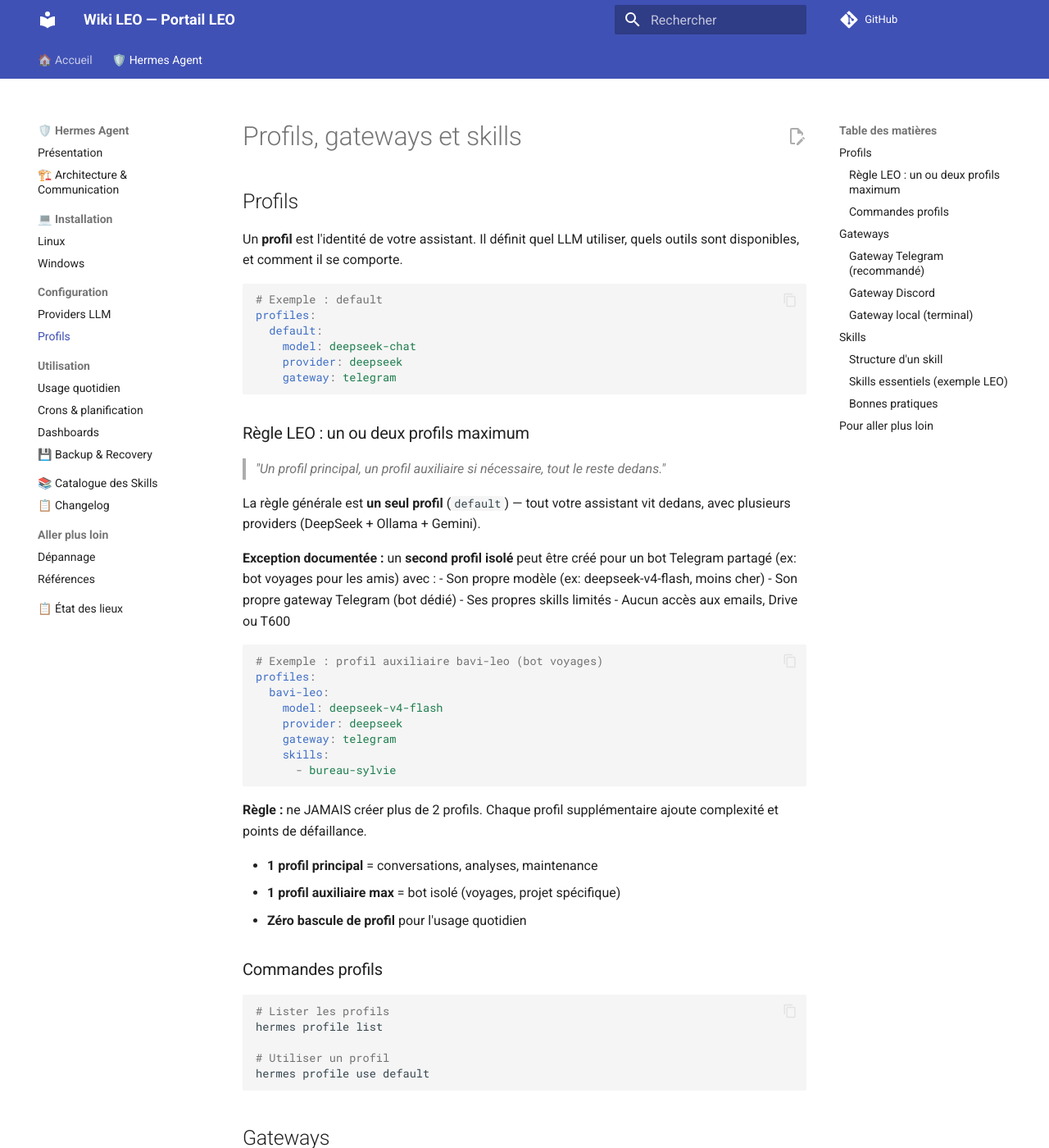
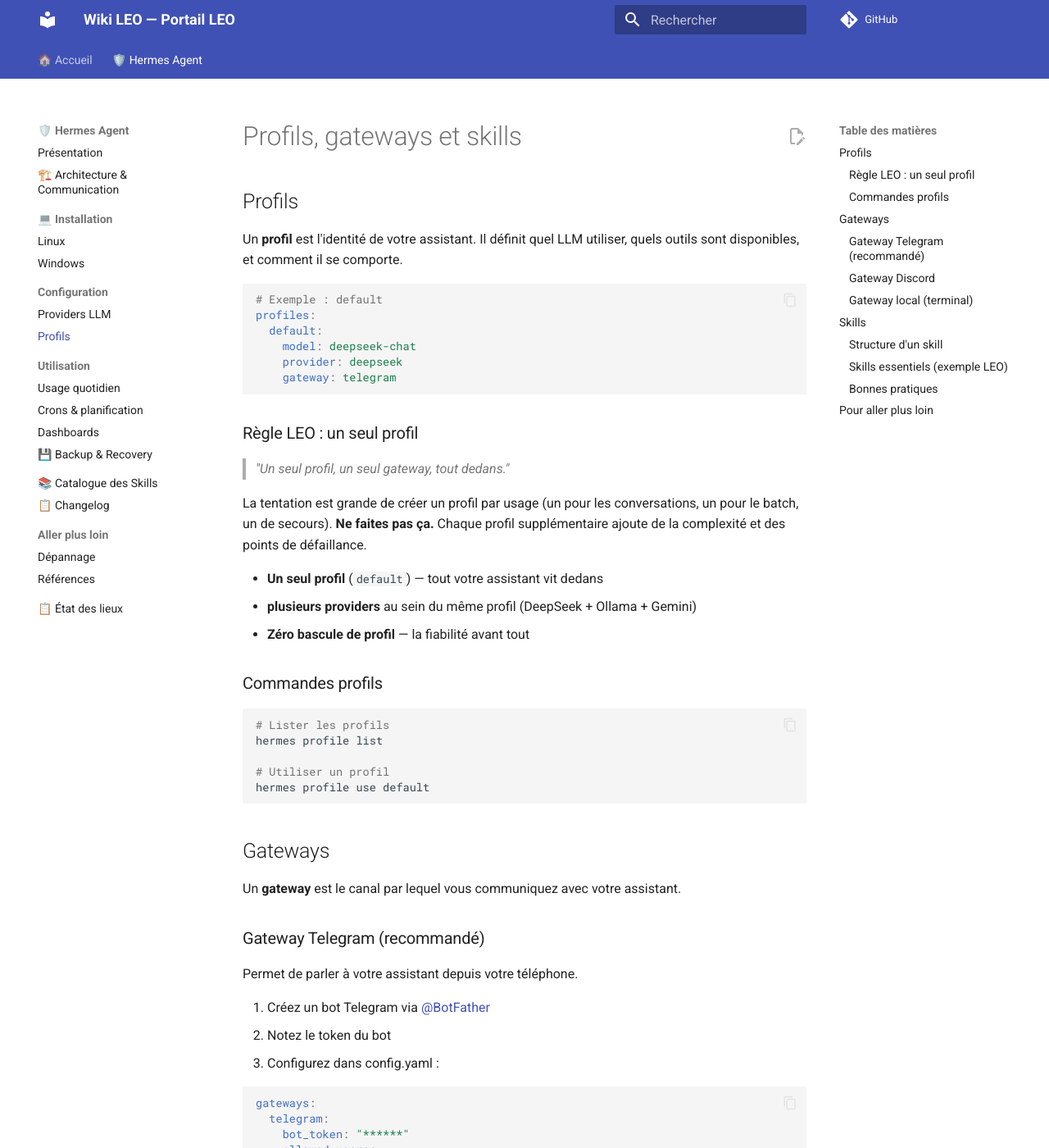
Before and after one commit to christophedanhier-hash/hermes-wiki, an MkDocs documentation site: the page built from docs/hermes/configuration/profiles.md, in a window 1280 px wide and 1400 px high. Shown: the whole window at 82% size. Built offline with MkDocs 1.6.1 and Material for MkDocs 9.7.7, drawn with Linux system fonts in a browser that asks for light colours; comment, search, counter and statistics services are not loaded.

````diff
--- a/docs/hermes/configuration/profiles.md
+++ b/docs/hermes/configuration/profiles.md
@@ -13,34 +13,15 @@ profiles:
     gateway: telegram
 ```
 
-### Règle LEO : un ou deux profils maximum
+### Règle LEO : un seul profil
 
-> *"Un profil principal, un profil auxiliaire si nécessaire, tout le reste dedans."*
+> *"Un seul profil, un seul gateway, tout dedans."*
 
-La règle générale est **un seul profil** (`default`) — tout votre assistant vit dedans, avec plusieurs providers (DeepSeek + Ollama + Gemini).
+La tentation est grande de créer un profil par usage (un pour les conversations, un pour le batch, un de secours). **Ne faites pas ça.** Chaque profil supplémentaire ajoute de la complexité et des points de défaillance.
 
-**Exception documentée :** un **second profil isolé** peut être créé pour un bot Telegram partagé (ex: bot voyages pour les amis) avec :
-- Son propre modèle (ex: deepseek-v4-flash, moins cher)
-- Son propre gateway Telegram (bot dédié)
-- Ses propres skills limités
-- Aucun accès aux emails, Drive ou T600
-
-```yaml
-# Exemple : profil auxiliaire bavi-leo (bot voyages)
-profiles:
-  bavi-leo:
-    model: deepseek-v4-flash
-    provider: deepseek
-    gateway: telegram
-    skills:
-      - bureau-sylvie
-```
-
-**Règle :** ne JAMAIS créer plus de 2 profils. Chaque profil supplémentaire ajoute complexité et points de défaillance.
-
-- **1 profil principal** = conversations, analyses, maintenance
-- **1 profil auxiliaire max** = bot isolé (voyages, projet spécifique)
-- **Zéro bascule de profil** pour l'usage quotidien
+- **Un seul profil** (`default`) — tout votre assistant vit dedans
+- **plusieurs providers** au sein du même profil (DeepSeek + Ollama + Gemini)
+- **Zéro bascule de profil** — la fiabilité avant tout
 
 ### Commandes profils
 
````
Also changed, not shown: docs/hermes/aller-plus-loin/troubleshooting.md (+0 -13 lines), docs/hermes/utilisation/dashboards.md (+3 -3 lines), docs/hermes/utilisation/quotidien.md (+1 -1 lines).
